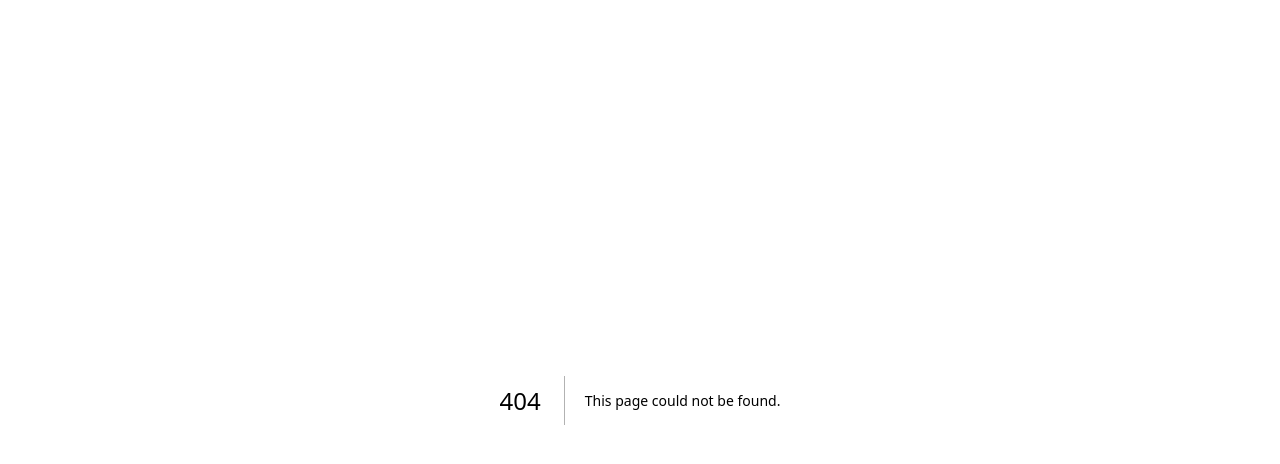
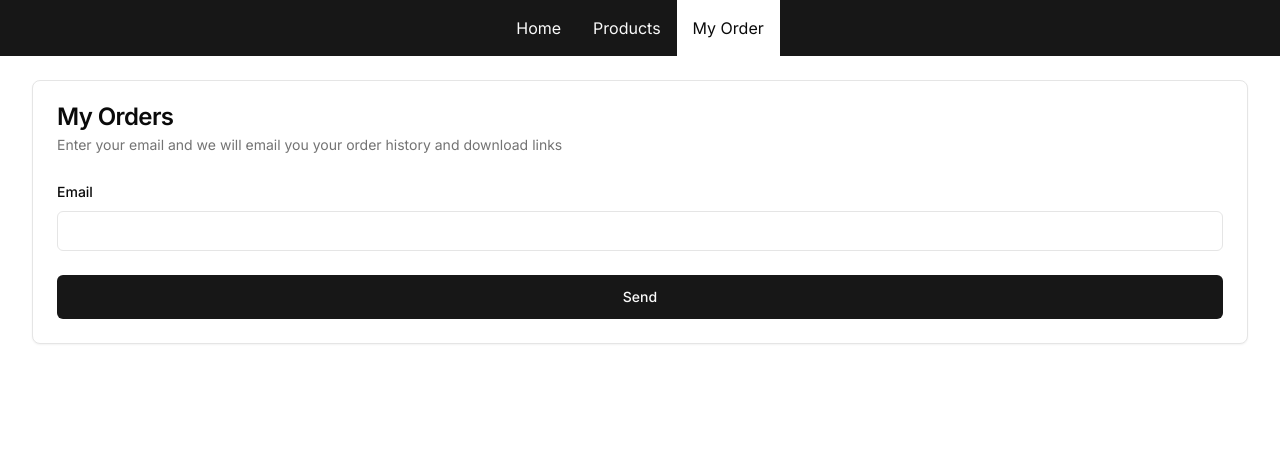
Before and after one commit to SenhuiZhao/next-js-ecommerce, a Next.js app: page /orders in a window 1280 px wide. Before the commit this address had no page. Shown: the top 464 px of the page. Built offline with nearby package versions, Linux system fonts and the light colour scheme; no server answers.

Commit message:
order email history

```diff
--- /dev/null
+++ b/src/actions/order.tsx
@@ -0,0 +1,81 @@
+"use server";
+
+import prisma from "@/db/db";
+import OrderHistoryEmail from "@/email/OrderHistory";
+import { Resend } from "resend";
+import { z } from "zod";
+
+const emailSchema = z.string().email();
+const resend = new Resend(process.env.RESEND_API_KEY as string);
+
+export async function emailOrderHistory(
+  prevState: unknown,
+  formData: FormData
+): Promise<{ message?: string; error?: string }> {
+  const result = emailSchema.safeParse(formData.get("email"));
+
+  if (result.success === false) {
+    return { error: "Invalid email address" };
+  }
+
+  const user = await prisma.user.findUnique({
+    where: { email: result.data },
+    select: {
+      email: true,
+      order: {
+        select: {
+          pricePaidInCents: true,
+          id: true,
+          createdAt: true,
+          product: {
+            select: {
+              id: true,
+              name: true,
+              imagePath: true,
+              Description: true,
+            },
+          },
+        },
+      },
+    },
+  });
+
+  if (user == null) {
+    return {
+      message:
+        "Check your email to view your order history and download your products.",
+    };
+  }
+
+  const orders = user.order.map(async (order) => {
+    return {
+      ...order,
+      downloadVerificationId: (
+        await prisma.downloadVerification.create({
+          data: {
+            expiresAt: new Date(Date.now() + 24 * 1000 * 60 * 60),
+            productId: order.product.id,
+          },
+        })
+      ).id,
+    };
+  });
+
+  const data = await resend.emails.send({
+    from: `Support <${process.env.SENDER_EMAIL}>`,
+    to: user.email,
+    subject: "Order History",
+    react: <OrderHistoryEmail orders={await Promise.all(orders)} />,
+  });
+
+  if (data.error) {
+    return {
+      error: "There was an error sending your email. Please try again.",
+    };
+  }
+
+  return {
+    message:
+      "Check your email to view your order history and download your products.",
+  };
+}
--- /dev/null
+++ b/src/app/(customerFacing)/orders/page.tsx
@@ -0,0 +1,52 @@
+"use client";
+
+import { emailOrderHistory } from "@/actions/order";
+import { Button } from "@/components/ui/button";
+import {
+  Card,
+  CardContent,
+  CardDescription,
+  CardFooter,
+  CardHeader,
+  CardTitle,
+} from "@/components/ui/card";
+import { Input } from "@/components/ui/input";
+import { Label } from "@/components/ui/label";
+import { useFormState, useFormStatus } from "react-dom";
+
+export default function MyOrdersPage() {
+  const [data, action] = useFormState(emailOrderHistory, {});
+  return (
+    <form action={action} className="max-2-xl mx-auto">
+      <Card>
+        <CardHeader>
+          <CardTitle>My Orders</CardTitle>
+          <CardDescription>
+            Enter your email and we will email you your order history and
+            download links
+          </CardDescription>
+        </CardHeader>
+        <CardContent>
+          <div className="space-y-2">
+            <Label htmlFor="email">Email</Label>
+            <Input type="email" required name="email" id="email" />
+            {data.error && <div className="text-destructive">{data.error}</div>}
+          </div>
+        </CardContent>
+        <CardFooter>
+          {data.message ? <p>{data.message}</p> : <SubmitButton />}
+        </CardFooter>
+      </Card>
+    </form>
+  );
+}
+
+function SubmitButton() {
+  const { pending } = useFormStatus();
+
+  return (
+    <Button className="w-full" size="lg" disabled={pending} type="submit">
+      {pending ? "Sending..." : "Send"}
+    </Button>
+  );
+}
--- a/src/app/admin/products/_components/ProductActions.tsx
+++ b/src/app/admin/products/_components/ProductActions.tsx
@@ -1,7 +1,7 @@
 "use client";
 
+import { DropdownMenuItem } from "@/components/ui/dropdown-menu";
 import { useTransition } from "react";
-import { DropdownMenuItem } from "@/components/ui/dropdown-menu";
 import {
   deleteProduct,
   toggleProductAvailability,
@@ -10,10 +10,10 @@ import { useRouter } from "next/navigation";
 
 export function ActiveToggleDropdownItem({
   id,
-  isAvailablePurchase,
+  isAvailableForPurchase,
 }: {
   id: string;
-  isAvailablePurchase: boolean;
+  isAvailableForPurchase: boolean;
 }) {
   const [isPending, startTransition] = useTransition();
   const router = useRouter();
@@ -22,28 +22,29 @@ export function ActiveToggleDropdownItem({
       disabled={isPending}
       onClick={() => {
         startTransition(async () => {
-          await toggleProductAvailability(id, !isAvailablePurchase);
+          await toggleProductAvailability(id, !isAvailableForPurchase);
           router.refresh();
         });
       }}
     >
-      {isAvailablePurchase ? "Deactivate" : "Activate"}
+      {isAvailableForPurchase ? "Deactivate" : "Activate"}
     </DropdownMenuItem>
   );
 }
+
 export function DeleteDropdownItem({
   id,
-  disable,
+  disabled,
 }: {
   id: string;
-  disable: boolean;
+  disabled: boolean;
 }) {
   const [isPending, startTransition] = useTransition();
   const router = useRouter();
   return (
     <DropdownMenuItem
       variant="destructive"
-      disabled={disable}
+      disabled={disabled || isPending}
       onClick={() => {
         startTransition(async () => {
           await deleteProduct(id);
```
Also changed, not shown: 1 other file (tests, documents, lock files or other folders).
